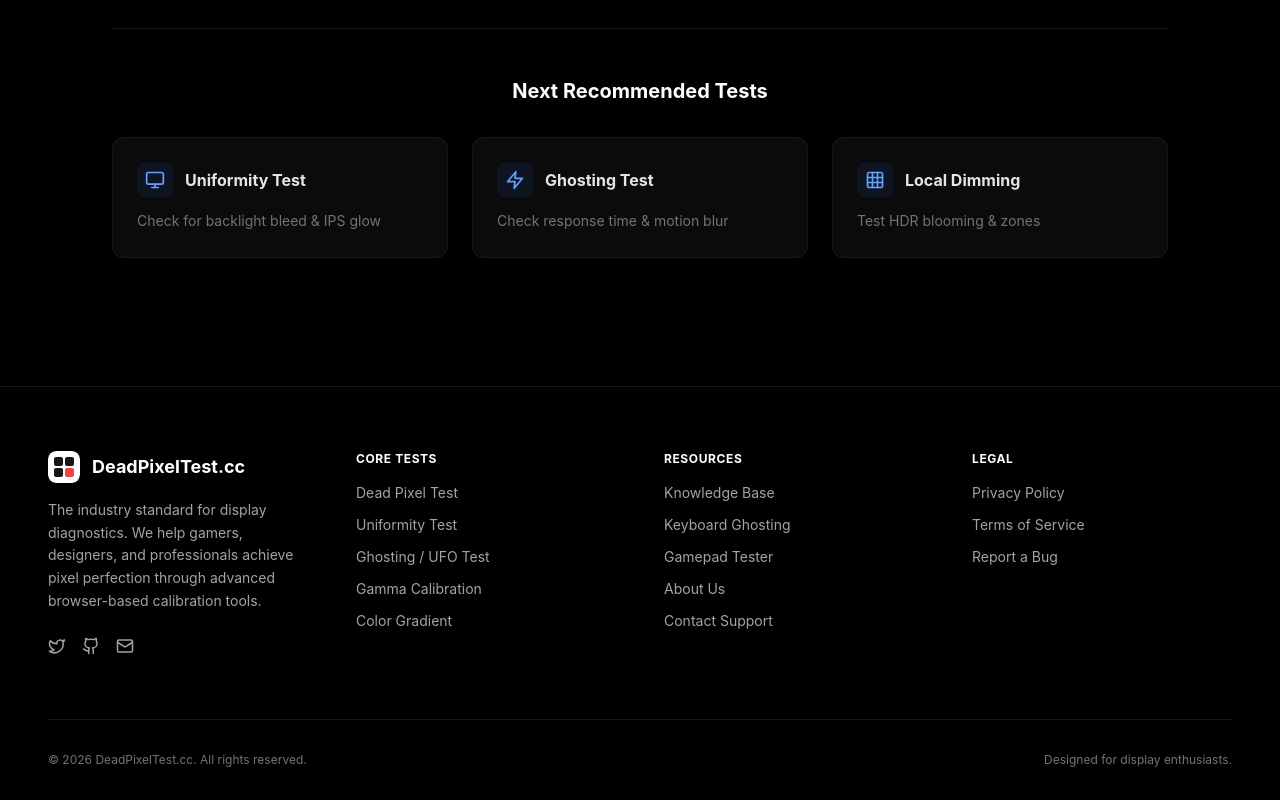
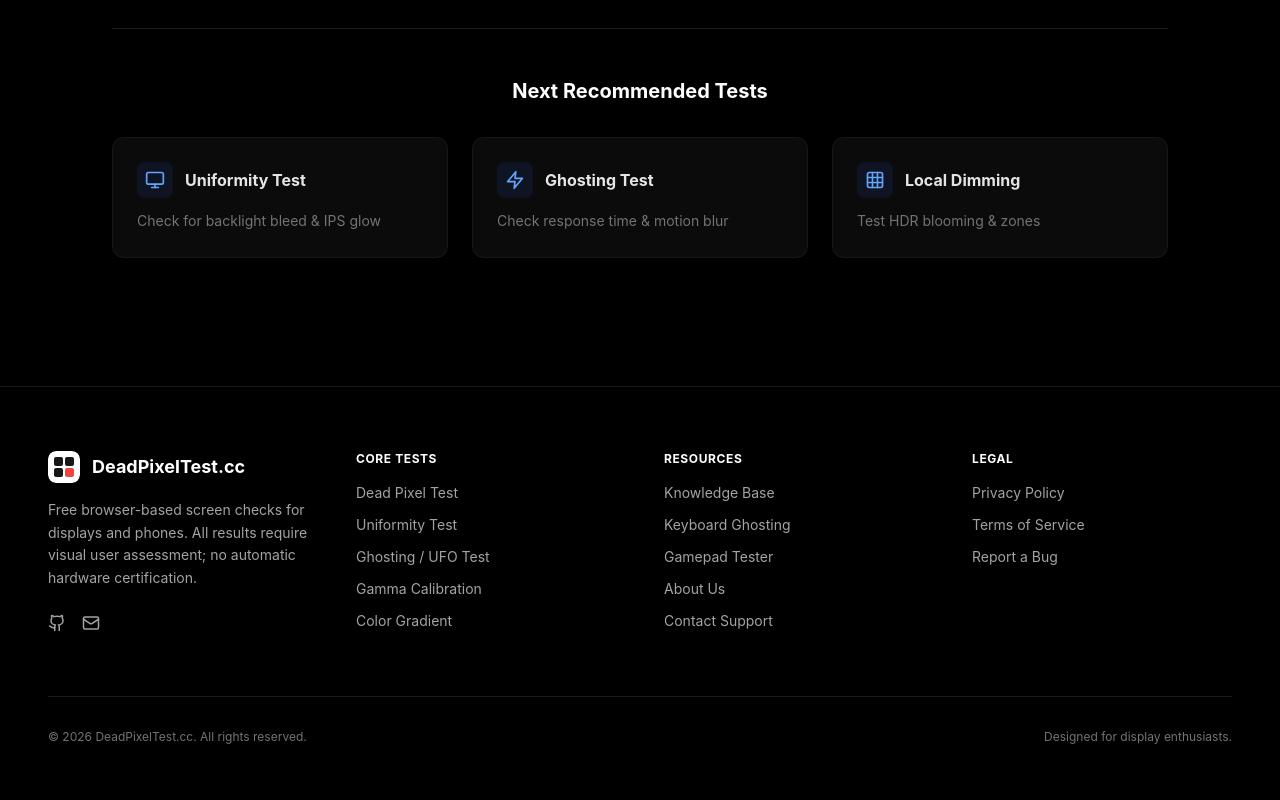
Before and after one commit to zqfqe/Dead-Pixel-Test, a React (Vite) app: page /tools/double-click-test in a window 1280 px wide. Shown: the part 1667-2467 px from the top of the page. After the commit the page ends 2444 px from the top, so only its background shows below. Built offline with nearby package versions, Linux system fonts and the light colour scheme; a web font is replaced by a local one.

Commit message:
fix(trust): remove unverified industry-standard claims and placeholder social links

```diff
--- a/components/layout/Footer.tsx
+++ b/components/layout/Footer.tsx
@@ -23,11 +23,11 @@ const Footer: React.FC = () => {
               DeadPixelTest.cc
             </div>
             <p className="text-neutral-400 leading-relaxed">
-              The industry standard for display diagnostics. We help gamers, designers, and professionals achieve pixel perfection through advanced browser-based calibration tools.
+              Free browser-based screen checks for displays and phones. All results require visual user assessment; no automatic hardware certification.
             </p>
             <div className="flex gap-4 pt-2">
-              <a href="#" aria-label="Twitter" className="text-neutral-400 hover:text-white transition-colors"><Twitter size={18} /></a>
-              <a href="#" aria-label="GitHub" className="text-neutral-400 hover:text-white transition-colors"><Github size={18} /></a>
+
+              <a href="https://github.com/zqfqe/Dead-Pixel-Test" target="_blank" rel="noopener noreferrer" aria-label="GitHub source" className="text-neutral-400 hover:text-white transition-colors"><Github size={18} /></a>
               <a href="mailto:info@deadpixeltest.cc" aria-label="Email Support" className="text-neutral-400 hover:text-white transition-colors"><Mail size={18} /></a>
             </div>
           </div>
```
